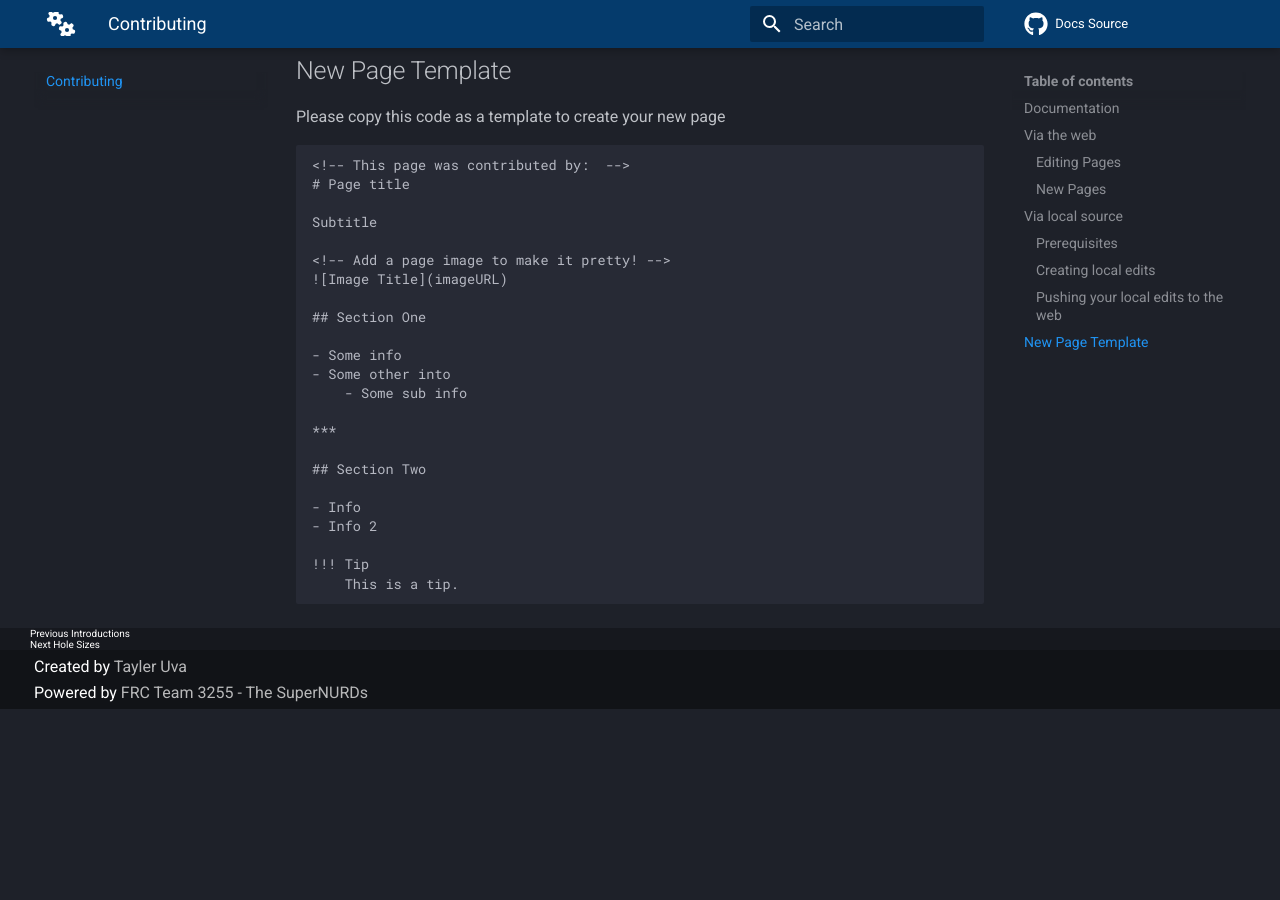
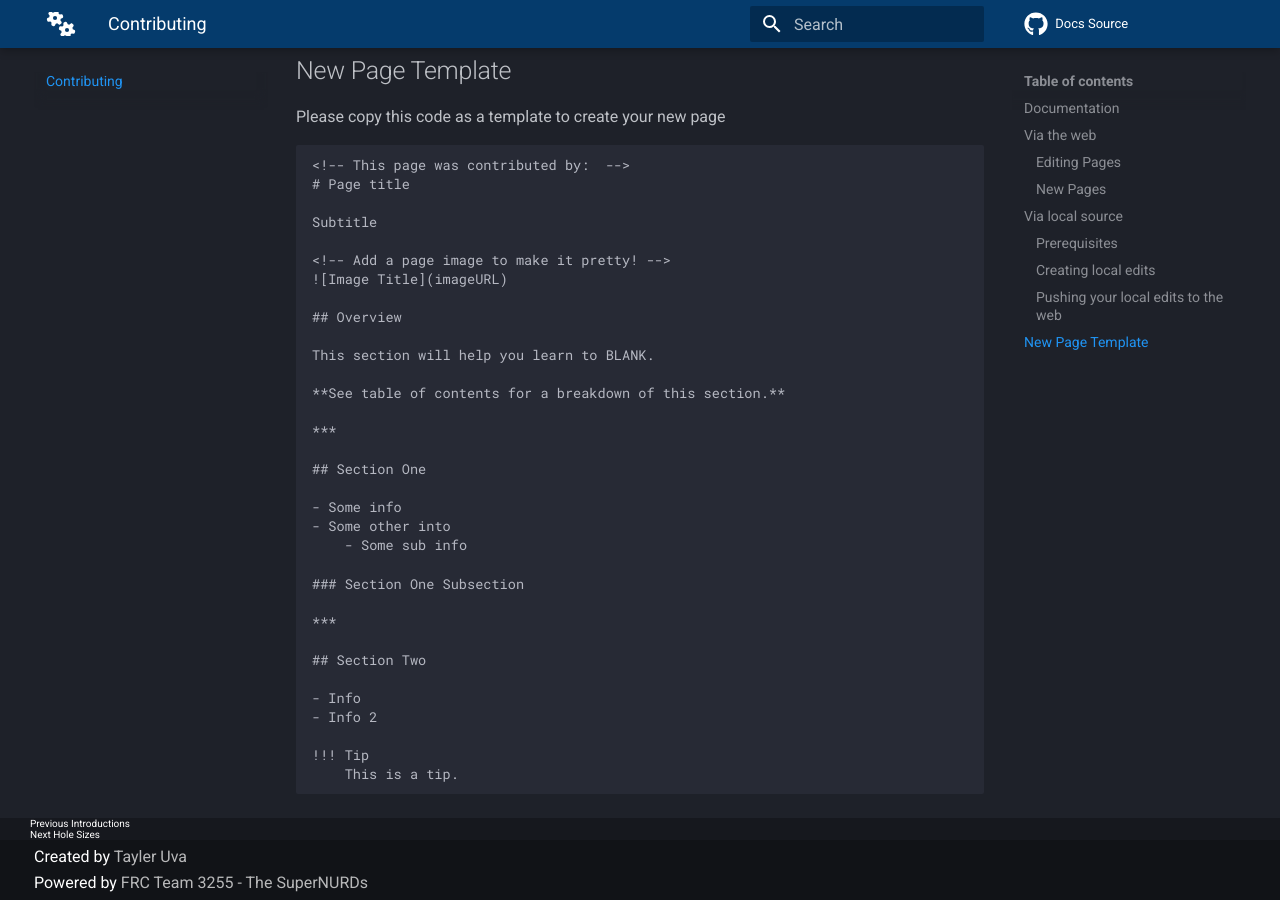
Before and after one commit to FRCTeam3255/FRC-Mechanical-Guide, an MkDocs documentation site: the page built from docs/contributing.md, in a window 1280 px wide and 900 px high, scrolled down 2624 px. Built offline with MkDocs 1.6.1 and Material for MkDocs 9.7.7, drawn with Linux system fonts in a browser that asks for light colours; comment, search, counter and statistics services are not loaded; before the commit the page ends 3333 px from its top, so only the background shows below that.

Commit message:
added to contributing

```diff
--- a/docs/contributing.md
+++ b/docs/contributing.md
@@ -95,11 +95,21 @@ Subtitle
 <!-- Add a page image to make it pretty! -->
 ![Image Title](imageURL)
 
+## Overview
+
+This section will help you learn to BLANK.
+
+**See table of contents for a breakdown of this section.**
+
+***
+
 ## Section One
 
 - Some info
 - Some other into
     - Some sub info
+
+### Section One Subsection
 
 ***
 
```
